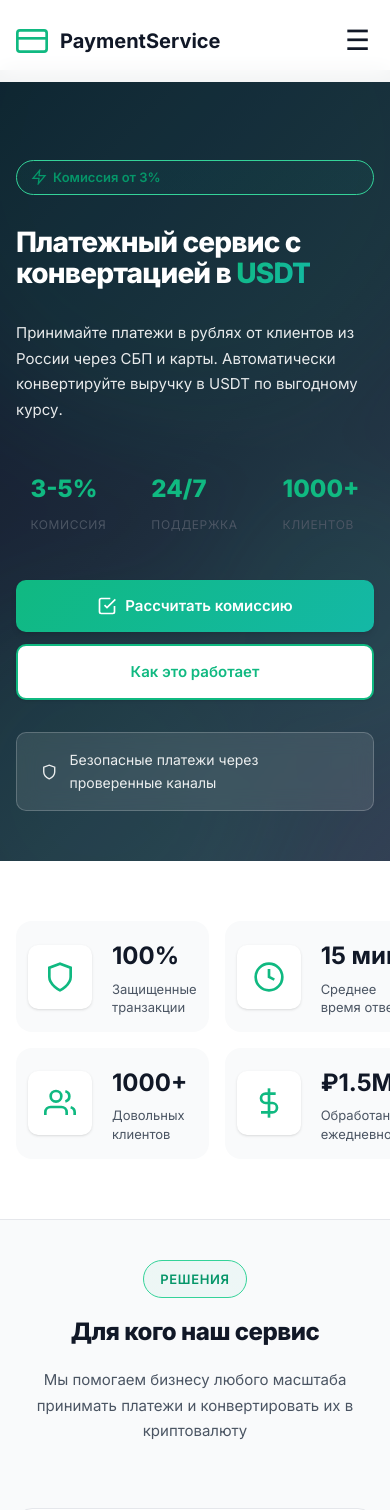
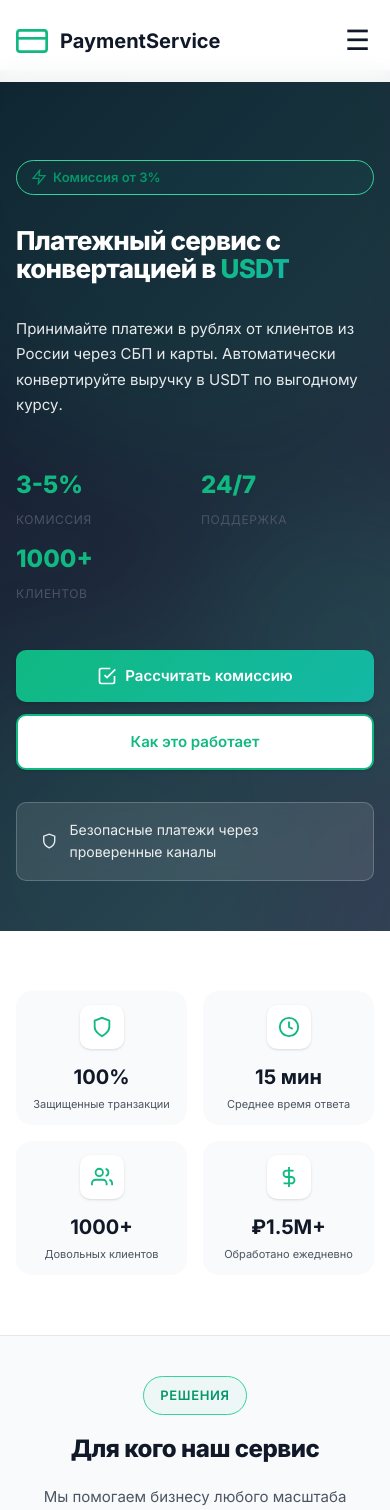
Before and after one commit to kbeautyg/qiqz, a React (Vite) app: page / in a window 390 px wide. Shown: the top 1510 px of the page. Built offline with nearby package versions, Linux system fonts and the light colour scheme.

Commit message:
Fix mobile layout: step badges centered, stats properly sized, overflow-x hidden

```diff
--- a/src/index.css
+++ b/src/index.css
@@ -73,10 +73,12 @@ body {
   color: var(--gray-900);
   line-height: 1.6;
   font-size: 16px;
+  overflow-x: hidden;
 }
 
 #root {
   min-height: 100vh;
+  overflow-x: hidden;
 }
 
 /* Типографика */
--- a/src/pages/HomePage.css
+++ b/src/pages/HomePage.css
@@ -432,7 +432,7 @@
   display: flex;
   flex-direction: column;
   gap: 20px;
-  padding: 32px;
+  padding: 56px 32px 32px;
   background: var(--white);
   border: 2px solid var(--gray-200);
   border-radius: var(--radius-lg);
@@ -448,8 +448,9 @@
 
 .step-badge {
   position: absolute;
-  top: -16px;
-  left: 32px;
+  top: 20px;
+  left: 50%;
+  transform: translateX(-50%);
   width: 48px;
   height: 48px;
   border-radius: 50%;
@@ -897,6 +898,10 @@
 }
 
 @media (max-width: 768px) {
+  .home-page {
+    overflow-x: hidden;
+  }
+
   .hero-section {
     min-height: auto;
     padding: 100px 0 60px;
@@ -913,11 +918,21 @@
   .hero-stats {
     flex-direction: row;
     justify-content: space-around;
-    gap: 20px;
+    gap: 16px;
+    flex-wrap: nowrap;
+  }
+
+  .stat-item {
+    flex: 1;
+    min-width: 0;
   }
 
   .stat-value {
-    font-size: 28px;
+    font-size: 24px;
+  }
+
+  .stat-label {
+    font-size: 11px;
   }
 
   .hero-buttons {
@@ -932,19 +947,32 @@
 
   .stats-grid {
     grid-template-columns: 1fr;
-    gap: 16px;
+    gap: 12px;
   }
 
   .stat-box {
-    padding: 20px 16px;
+    padding: 16px 12px;
+    flex-direction: column;
+    text-align: center;
+    gap: 12px;
+  }
+
+  .stat-icon {
+    width: 48px;
+    height: 48px;
+  }
+
+  .stat-icon svg {
+    width: 24px;
+    height: 24px;
   }
 
   .stat-number {
-    font-size: 24px;
+    font-size: 22px;
   }
 
   .stat-text {
-    font-size: 13px;
+    font-size: 12px;
   }
 
   .section-title {
@@ -960,7 +988,24 @@
   }
 
   .process-step {
-    padding: 24px 20px;
+    padding: 56px 20px 24px;
+  }
+
+  .step-badge {
+    top: 16px;
+    width: 44px;
+    height: 44px;
+    font-size: 18px;
+  }
+
+  .step-content h3 {
+    font-size: 18px;
+    text-align: center;
+  }
+
+  .step-content p {
+    font-size: 14px;
+    text-align: center;
   }
 
   .pricing-card {
@@ -1001,7 +1046,7 @@
   }
 
   .hero-title {
-    font-size: 28px;
+    font-size: 26px;
   }
 
   .hero-description {
@@ -1009,16 +1054,20 @@
   }
 
   .hero-stats {
+    gap: 12px;
     flex-wrap: wrap;
-    gap: 16px;
+  }
+
+  .stat-item {
+    min-width: calc(50% - 6px);
   }
 
   .stat-value {
-    font-size: 24px;
+    font-size: 20px;
   }
 
   .stat-label {
-    font-size: 11px;
+    font-size: 10px;
   }
 
   .section-title {
@@ -1030,25 +1079,63 @@
   }
 
   .stats-grid {
-    gap: 12px;
+    gap: 10px;
   }
 
   .stat-box {
-    padding: 16px 12px;
+    padding: 14px 10px;
+  }
+
+  .stat-icon {
+    width: 44px;
+    height: 44px;
+  }
+
+  .stat-icon svg {
+    width: 22px;
+    height: 22px;
+  }
+
+  .stat-number {
+    font-size: 20px;
+  }
+
+  .stat-text {
+    font-size: 11px;
+    line-height: 1.3;
   }
 
   .icon-card {
     padding: 24px 16px;
   }
 
+  .icon-wrapper {
+    width: 56px;
+    height: 56px;
+  }
+
+  .icon-wrapper svg {
+    width: 28px;
+    height: 28px;
+  }
+
   .process-step {
-    padding: 20px 16px;
+    padding: 52px 16px 20px;
   }
 
   .step-badge {
+    top: 12px;
     width: 40px;
     height: 40px;
-    font-size: 18px;
+    font-size: 16px;
+  }
+
+  .step-content h3 {
+    font-size: 16px;
+  }
+
+  .step-content p {
+    font-size: 13px;
   }
 
   .pricing-card {
```
